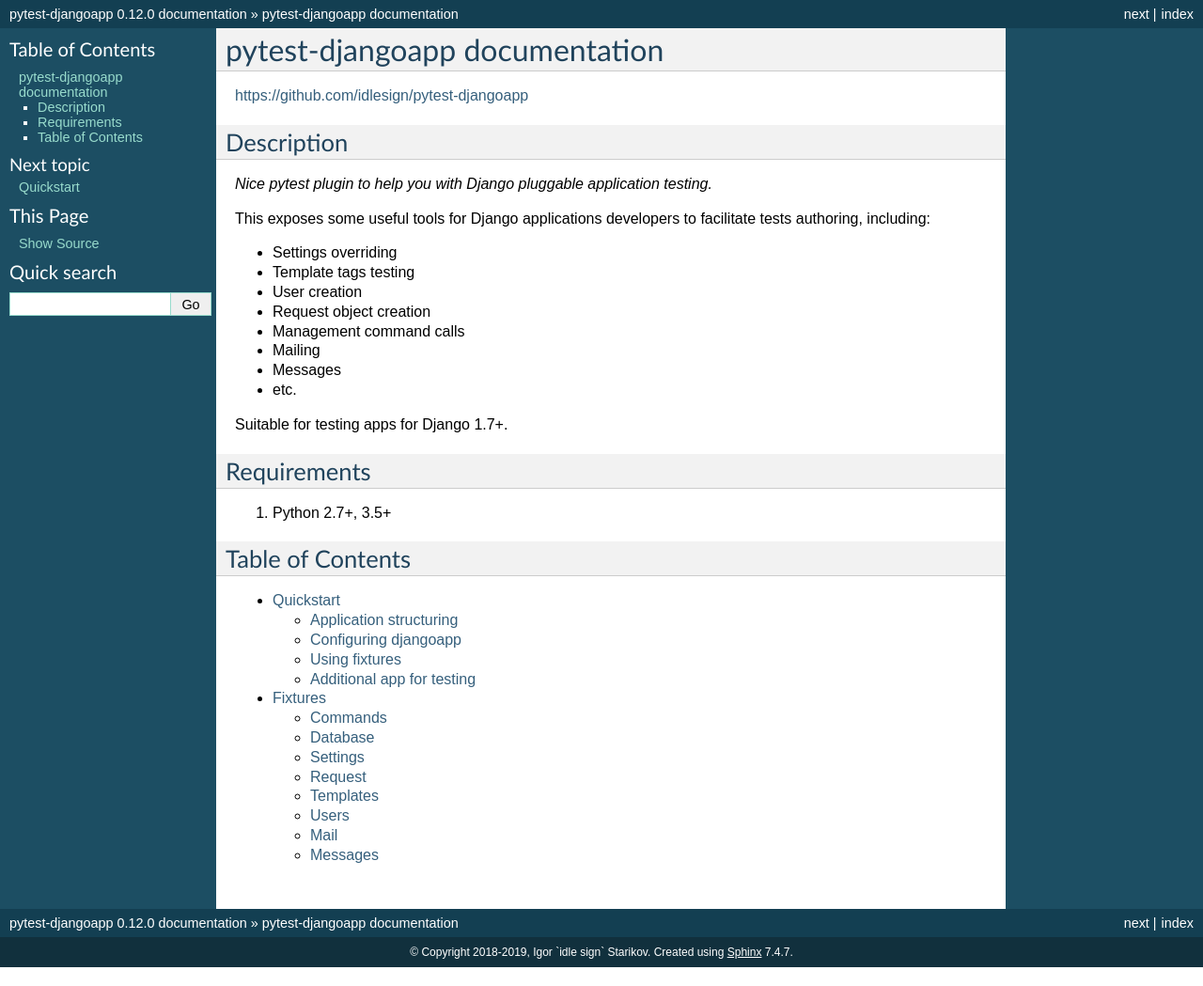
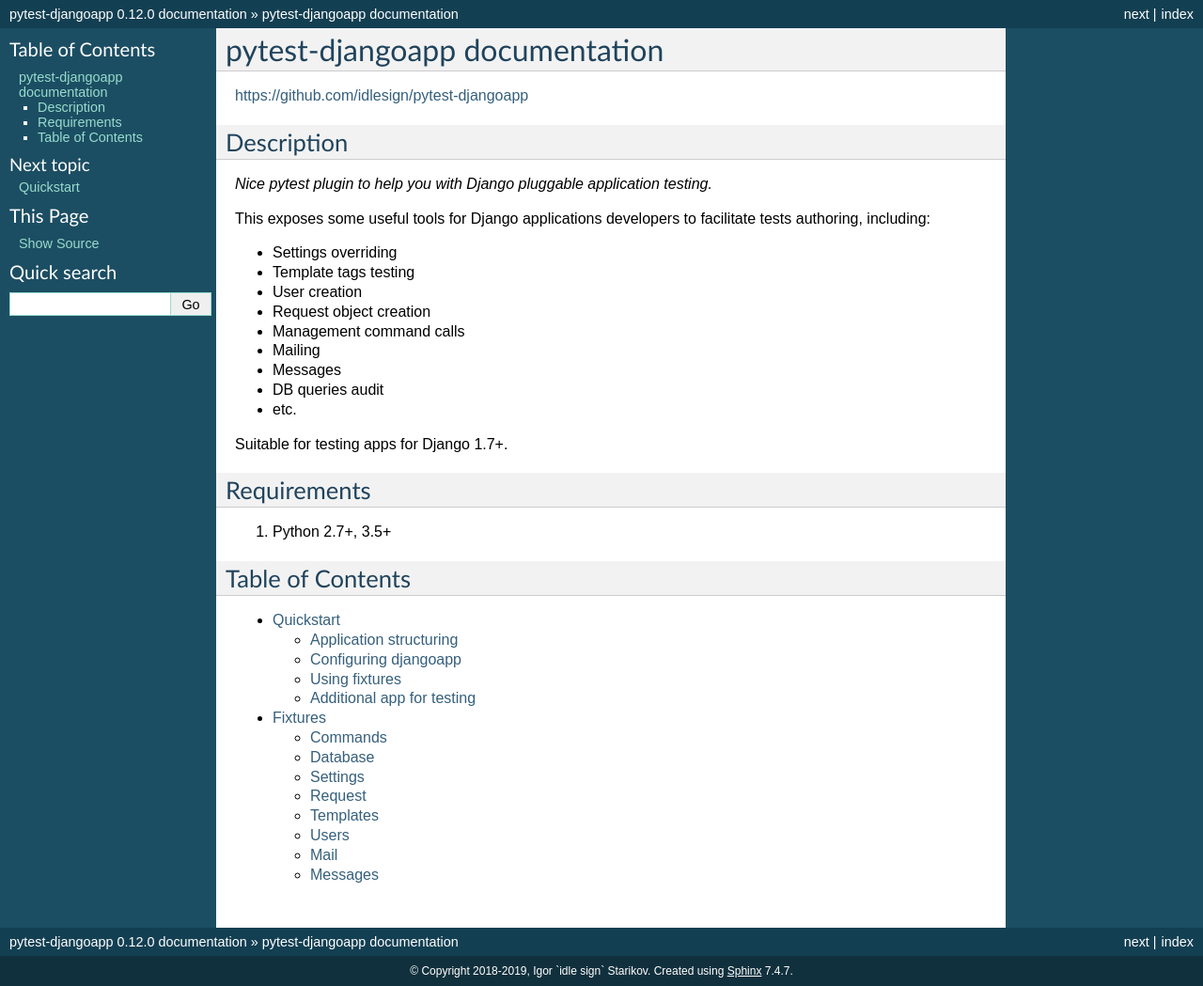
Before and after one commit to idlesign/pytest-djangoapp, a Sphinx documentation site: the page built from docs/source/index.rst, in a window 1280 px wide. Shown: the whole page at 94% size. Built offline with Sphinx 7.4.7, drawn with Linux system fonts in a browser that asks for light colours.

Commit message:
Update index.rst

```diff
--- a/docs/source/index.rst
+++ b/docs/source/index.rst
@@ -18,6 +18,7 @@ This exposes some useful tools for Django applications developers to facilitate
 * Management command calls
 * Mailing
 * Messages
+* DB queries audit
 * etc.
 
 Suitable for testing apps for Django 1.7+.
```
